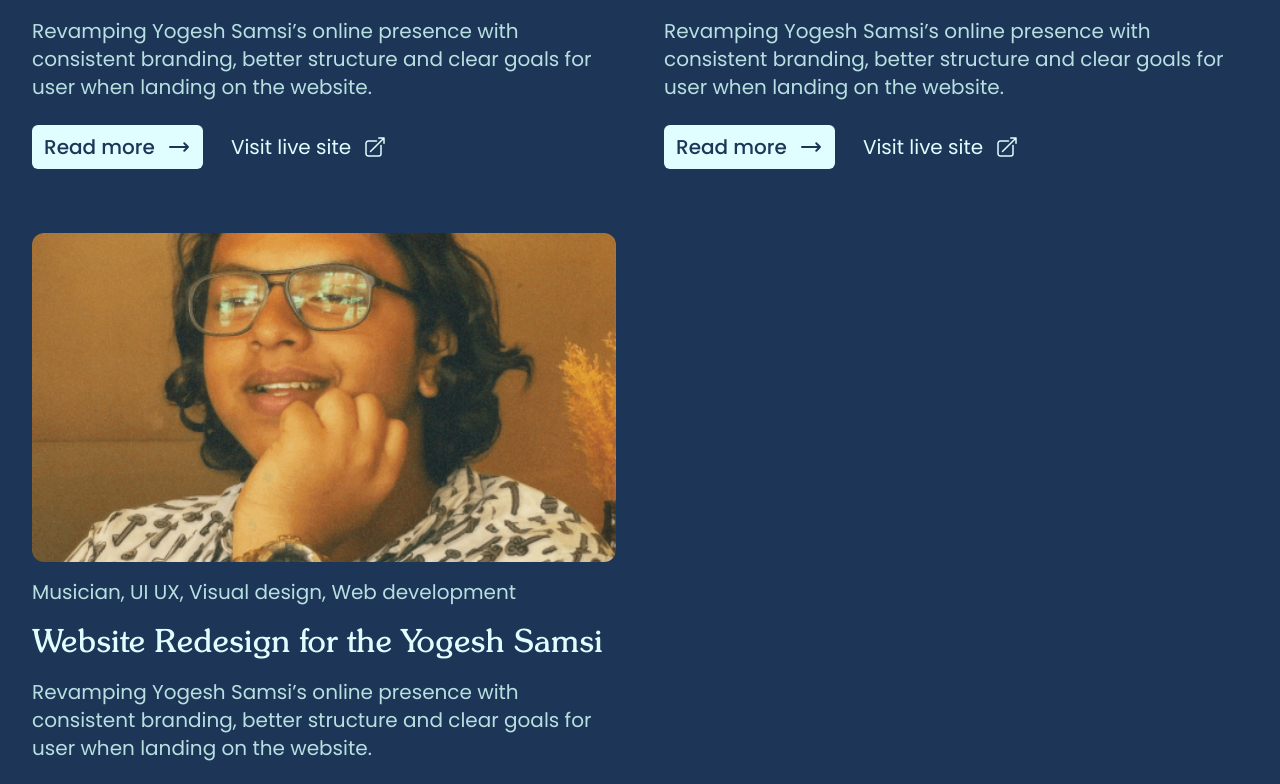
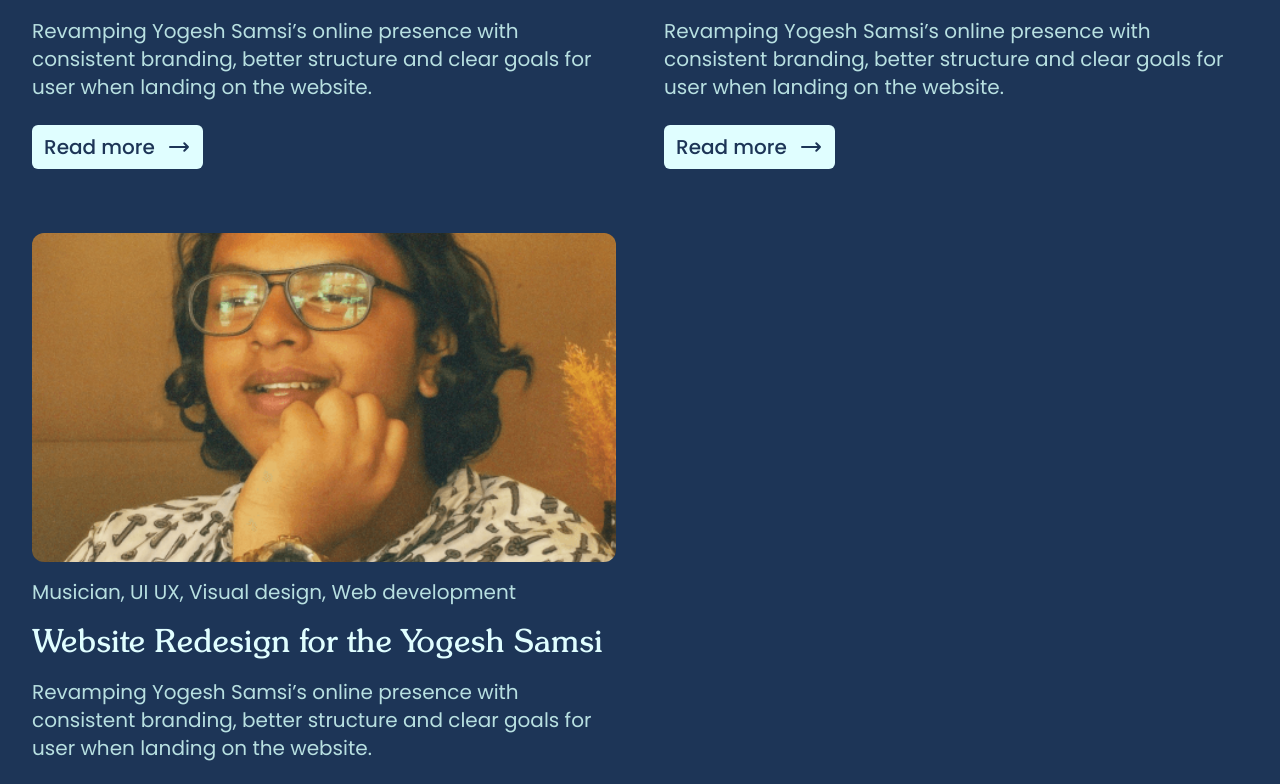
Before and after one commit to NeeshSamsi/neeshsamsi.com, a Next.js app: page / in a window 1280 px wide. Shown: the part 1272-2056 px from the top of the page. Built offline with nearby package versions, Linux system fonts and the light colour scheme.

Commit message:
feat: Add and display slug & liveUrl

```diff
--- a/src/components/ProjectCard.tsx
+++ b/src/components/ProjectCard.tsx
@@ -6,6 +6,7 @@ import {
 } from "@heroicons/react/24/outline"
 
 type Props = {
+  slug: string
   image: {
     src: string
     alt: string
@@ -13,13 +14,16 @@ type Props = {
   title: string
   description: string
   tags: string
+  liveUrl?: string
 }
 
 export default function ProjectCard({
+  slug,
   image: { src, alt },
   title,
   description,
   tags,
+  liveUrl,
 }: Props) {
   return (
     <div className="space-y-4 text-sm text-lighter sm:text-base lg:space-y-6 lg:text-lg xl:text-xl">
@@ -34,14 +38,21 @@ export default function ProjectCard({
         <p>{description}</p>
       </div>
       <div className="flex items-center gap-2 sm:gap-4">
-        <Button element="link" href="/" type="solid" theme="light">
+        <Button
+          element="link"
+          href={`/work/${slug}`}
+          type="solid"
+          theme="light"
+        >
           <span>Read more</span>
           <ArrowLongRightIcon className="aspect-square w-6" strokeWidth={2} />
         </Button>
-        <Button element="link" href="/" type="text" theme="light">
-          <span>Visit live site</span>
-          <ArrowTopRightOnSquareIcon className="aspect-square w-6" />
-        </Button>
+        {liveUrl && (
+          <Button element="link" href={liveUrl} type="text" theme="light">
+            <span>Visit live site</span>
+            <ArrowTopRightOnSquareIcon className="aspect-square w-6" />
+          </Button>
+        )}
       </div>
     </div>
   )
```
